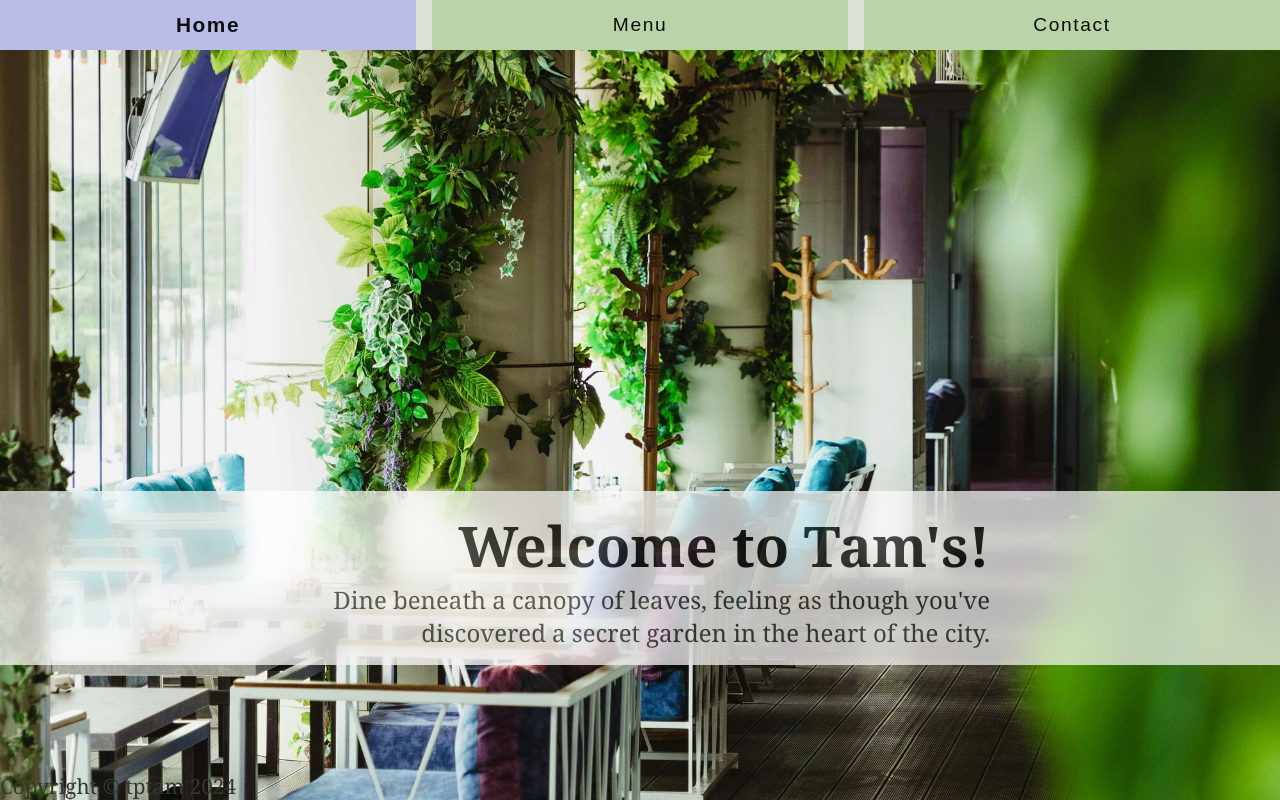
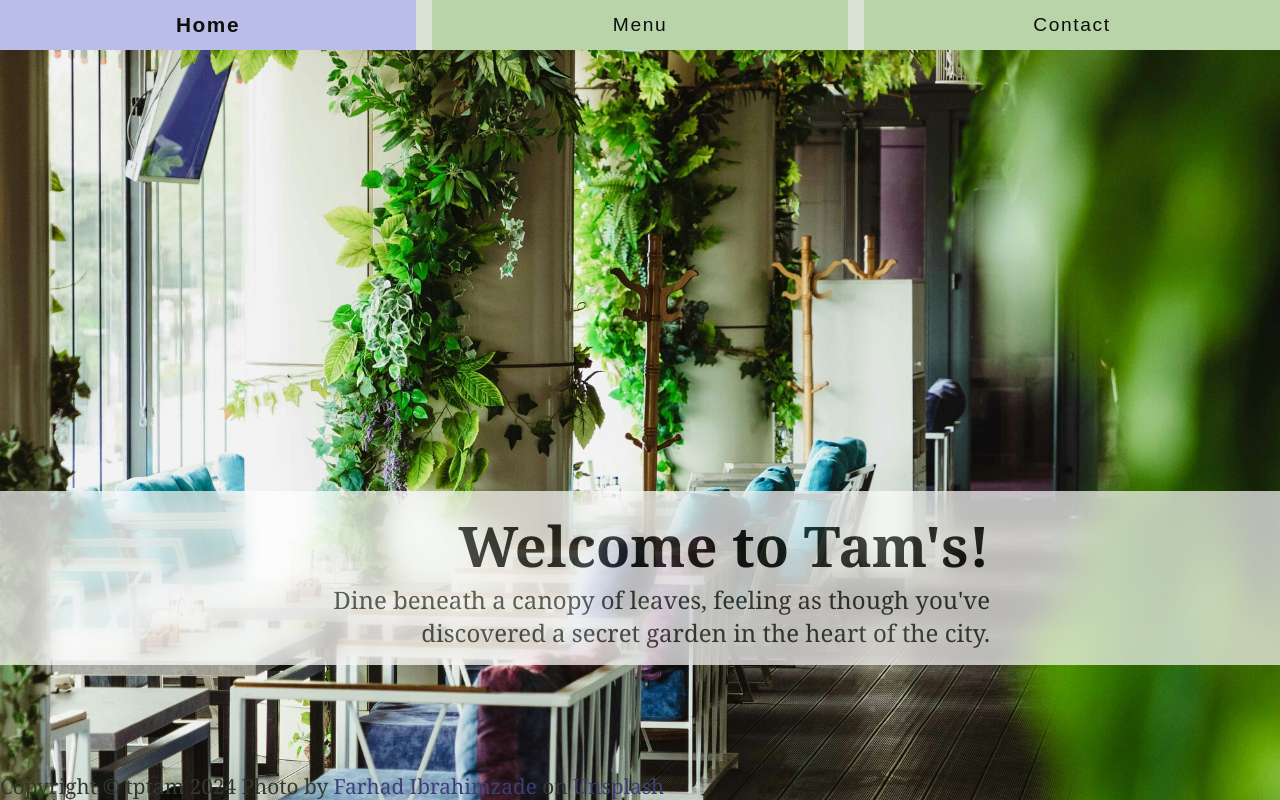
Before and after one commit to tptam/odin-restaurant-page, a website built with webpack: page src/index.html in a window 1280 px wide. Built offline with nearby package versions, Linux system fonts and the light colour scheme.

Commit message:
Add footer updating function for home

```diff
--- a/src/home.js
+++ b/src/home.js
@@ -1,6 +1,21 @@
 import parseHtml from "./parseHtml.js"
 import ImgTables from './images/tables.jpg';
 import './style.css';
+
+function updateFooterAssets(){
+    const assetTexts = [
+        'Photo by <a href="https://unsplash.com/@ferhadd?utm_content=creditCopyText&utm_medium=referral&utm_source=unsplash">Farhad Ibrahimzade</a> on <a href="https://unsplash.com/photos/a-room-filled-with-lots-of-green-plants-K8OPYyAEtvI?utm_content=creditCopyText&utm_medium=referral&utm_source=unsplash">Unsplash</a>',
+        ];
+
+    const assets = document.querySelector("footer .assets");
+    for (let text of assetTexts) {
+        const assetHtml = `
+            <span class="asset-item">${text}</span>
+        `;
+        const asset = parseHtml(assetHtml);
+        assets.appendChild(asset);
+    }
+}
 
 function home(){
     const content = document.querySelector("#content");
@@ -23,6 +38,8 @@ function home(){
     const homeText = parseHtml(homeTextHtml);
     content.appendChild(imgMain);
     content.appendChild(homeText);
+
+    updateFooterAssets();
 }
 
 export default home;
--- a/src/index.html
+++ b/src/index.html
@@ -17,7 +17,7 @@
     </div>
     <footer>
         <span class="copyright">Copyright © tptam 2024</span>
-        <span class="asset"></span>
+        <span class="assets"></span>
     </footer>
 </body>
 </html>
```
Also changed, not shown: dist/index.html, dist/main.js.
